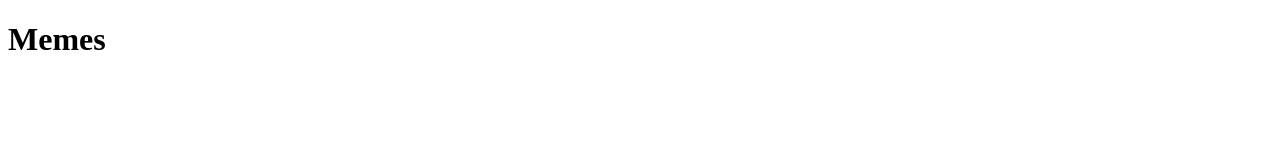
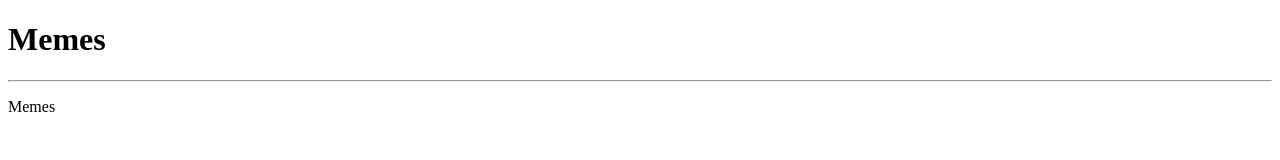
Before and after one commit to Aguy6059/Memes, a plain HTML site: page index.html in a window 1280 px wide. Drawn offline with Linux system fonts and the light colour scheme.

Commit message:
Update index.html

```diff
--- a/index.html
+++ b/index.html
@@ -4,4 +4,6 @@
 </head>
 <body>
   <h1>Memes</h1>
+  <hr>
+  <p>Memes</p>
 </body>
```
